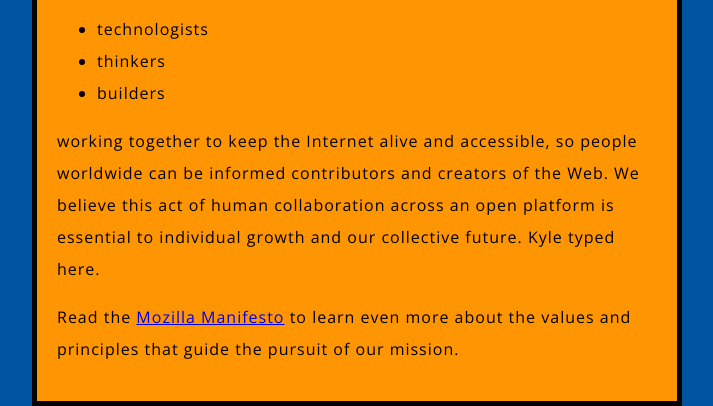
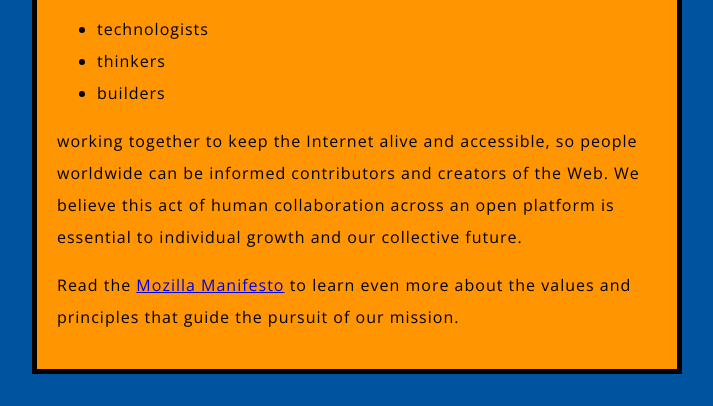
Before and after one commit to kchorn0/horn_INF651_Week01, a plain HTML site: page index.html in a window 1280 px wide. Shown: the part 434-840 px from the top of the page, without its empty margins (283-996 px from the left). After the commit the page ends 808 px from the top, so only its background shows below. Drawn offline with nearby package versions, Linux system fonts and the light colour scheme.

Commit message:
Update index.html
Finalized version for submission.

```diff
--- a/index.html
+++ b/index.html
@@ -18,7 +18,7 @@
       <li>builders</li>
     </ul>
 
-    <p>working together to keep the Internet alive and accessible, so people worldwide can be informed contributors and creators of the Web. We believe this act of human collaboration across an open platform is essential to individual growth and our collective future. Kyle typed here.</p>
+    <p>working together to keep the Internet alive and accessible, so people worldwide can be informed contributors and creators of the Web. We believe this act of human collaboration across an open platform is essential to individual growth and our collective future.</p>
 
     <p>Read the <a href="https://www.mozilla.org/en-US/about/manifesto/">Mozilla Manifesto</a> to learn even more about the values and principles that guide the pursuit of our mission.</p>
     <script src="scripts/main.js"></script>
```
